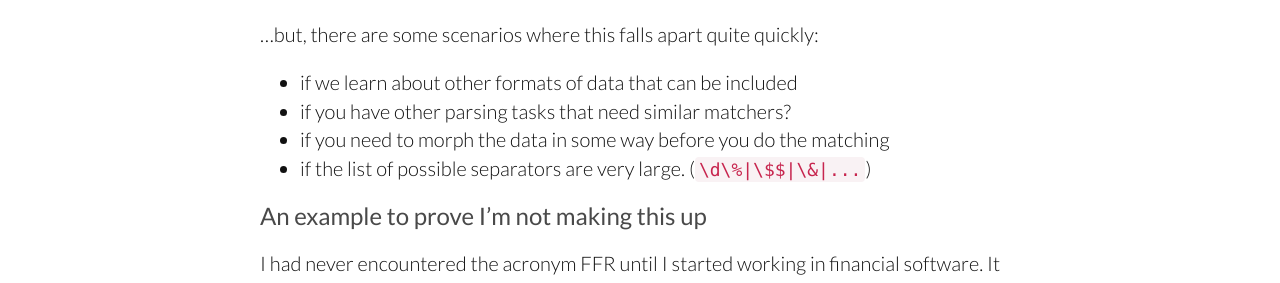
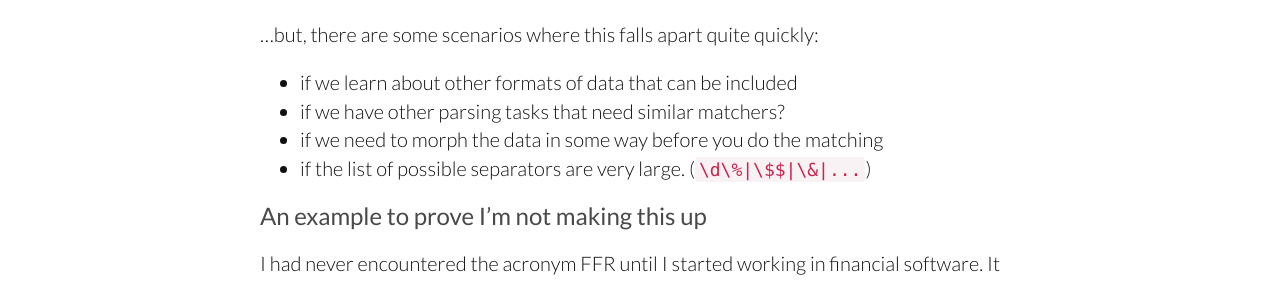
Before and after one commit to tippenein/tippenein.github.io, a Jekyll site: the page built from _posts/2016-03-27-parser-combinators2.md, in a window 1280 px wide and 900 px high. Shown: the part 326-609 px from the top of the window. Built offline with Jekyll 4.4.1, drawn with Linux system fonts in a browser that asks for light colours; nearby versions of some CDN libraries; comment, search, counter and statistics services are not loaded; some of the changed text lies outside the part shown.

```diff
--- a/_posts/2016-03-27-parser-combinators2.md
+++ b/_posts/2016-03-27-parser-combinators2.md
@@ -18,8 +18,8 @@ I certainly could've used a regex pattern like `\d\%(\w*\|)?(\d+):(\d+\.?\d?)`
 ...but, there are some scenarios where this falls apart quite quickly:
 
 - if we learn about other formats of data that can be included
-- if you have other parsing tasks that need similar matchers?
-- if you need to morph the data in some way before you do the matching
+- if we have other parsing tasks that need similar matchers?
+- if we need to morph the data in some way before you do the matching
 - if the list of possible separators are very large. (`\d\%|\$$|\&|...`)
 
 ### An example to prove I'm not making this up
```
Also changed, not shown: other parts of _posts/2016-03-27-parser-combinators2.md (+7 -0 lines).
